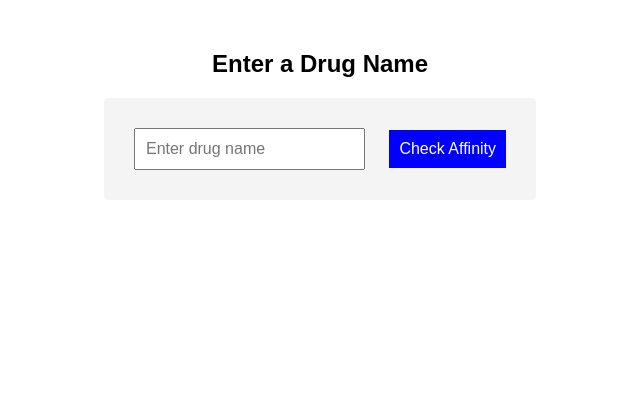
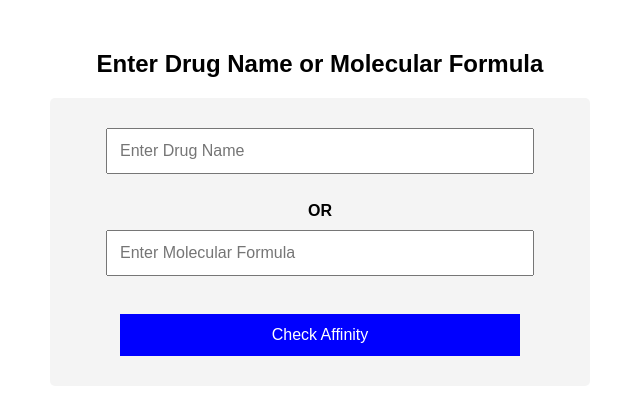
Before and after one commit to MohammedAdain/drug_repurposing_server, a FastAPI app: page / in a window 1280 px wide. Shown: the top 395 px of the page, without its empty margins (320-960 px from the left). Run offline with FastAPI, Linux system fonts and the light colour scheme.

Commit message:
update code to take the chemical formula as the input too

```diff
--- a/main.py
+++ b/main.py
@@ -1,22 +1,33 @@
 
-# from fastapi import FastAPI
+
+# from fastapi import FastAPI, Form, Request
+# from fastapi.templating import Jinja2Templates
 # from pydantic import BaseModel
+# import random
+# from starlette.responses import HTMLResponse
 
 # app = FastAPI()
 
+# # Set up Jinja2 for rendering HTML templates
+# templates = Jinja2Templates(directory="templates")
+
+# # Define Drug model
 # class Drug(BaseModel):
 #     name: str
 
-# @app.get("/")
-# async def root():
-#     return {"message": "Hello World"}
+# # Serve the HTML form
+# @app.get("/", response_class=HTMLResponse)
+# async def form_page(request: Request):
+#     return templates.TemplateResponse("form.html", {"request": request})
 
-# @app.post("/drug_affinity/")
-# async def drug_affinity(drug: Drug):
-#     print(f"Computing the drug affinity of {drug.name}")
-#     return 0.7
+# # Handle form submission
+# @app.post("/submit/")
+# async def submit_form(request: Request, drug_name: str = Form(...)):
+#     # Generate a random affinity number
+#     affinity = round(random.uniform(0.1, 10.0), 2)
+#     return templates.TemplateResponse("result.html", {"request": request, "drug_name": drug_name, "affinity": affinity})
 
-# # Run the app (only needed when running directly)
+# # Run the app (only when executed directly)
 # if __name__ == "__main__":
 #     import uvicorn
 #     uvicorn.run(app, host="127.0.0.1", port=8000)
@@ -34,7 +45,8 @@ templates = Jinja2Templates(directory="templates")
 
 # Define Drug model
 class Drug(BaseModel):
-    name: str
+    name: str = None
+    molecular_formula: str = None
 
 # Serve the HTML form
 @app.get("/", response_class=HTMLResponse)
@@ -43,10 +55,27 @@ async def form_page(request: Request):
 
 # Handle form submission
 @app.post("/submit/")
-async def submit_form(request: Request, drug_name: str = Form(...)):
+async def submit_form(
+    request: Request,
+    drug_name: str = Form(None),
+    molecular_formula: str = Form(None)
+):
     # Generate a random affinity number
     affinity = round(random.uniform(0.1, 10.0), 2)
-    return templates.TemplateResponse("result.html", {"request": request, "drug_name": drug_name, "affinity": affinity})
+
+    # Determine which input was provided
+    input_type = "Drug Name" if drug_name else "Molecular Formula"
+    input_value = drug_name if drug_name else molecular_formula
+
+    return templates.TemplateResponse(
+        "result.html",
+        {
+            "request": request,
+            "input_type": input_type,
+            "input_value": input_value,
+            "affinity": affinity
+        }
+    )
 
 # Run the app (only when executed directly)
 if __name__ == "__main__":
--- a/templates/form.html
+++ b/templates/form.html
@@ -15,11 +15,18 @@
             padding: 20px;
             border-radius: 5px;
             display: inline-block;
+            width: 50%;
+            max-width: 500px;
         }
         input, button {
-            padding: 10px;
-            margin: 10px;
+            padding: 12px;
+            margin: 10px 0;
             font-size: 16px;
+            width: 80%;
+            max-width: 400px;
+            display: block;
+            margin-left: auto;
+            margin-right: auto;
         }
         button {
             background: blue;
@@ -34,9 +41,12 @@
 </head>
 <body>
 
-    <h2>Enter a Drug Name</h2>
+    <h2>Enter Drug Name or Molecular Formula</h2>
     <form action="/submit/" method="post">
-        <input type="text" name="drug_name" placeholder="Enter drug name" required>
+        <input type="text" name="drug_name" placeholder="Enter Drug Name">
+        <br><strong>OR</strong><br>
+        <input type="text" name="molecular_formula" placeholder="Enter Molecular Formula">
+        <br>
         <button type="submit">Check Affinity</button>
     </form>
 
--- a/templates/result.html
+++ b/templates/result.html
@@ -22,7 +22,7 @@
 
     <h2>Drug Affinity Result</h2>
     <div class="result">
-        <p><strong>Drug Name:</strong> {{ drug_name }}</p>
+        <p><strong>{{ input_type }}:</strong> {{ input_value }}</p>
         <p><strong>Affinity Score:</strong> {{ affinity }}</p>
     </div>
 
```
